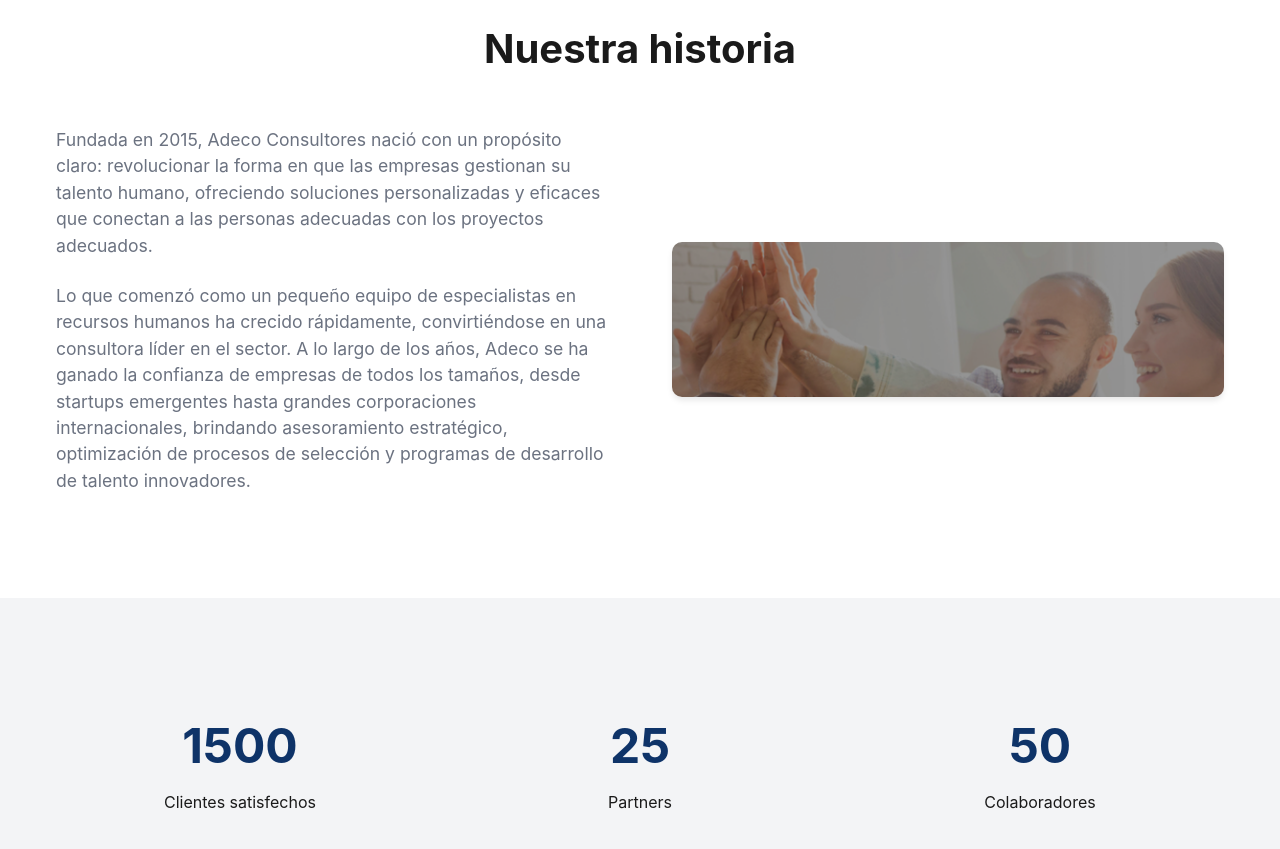
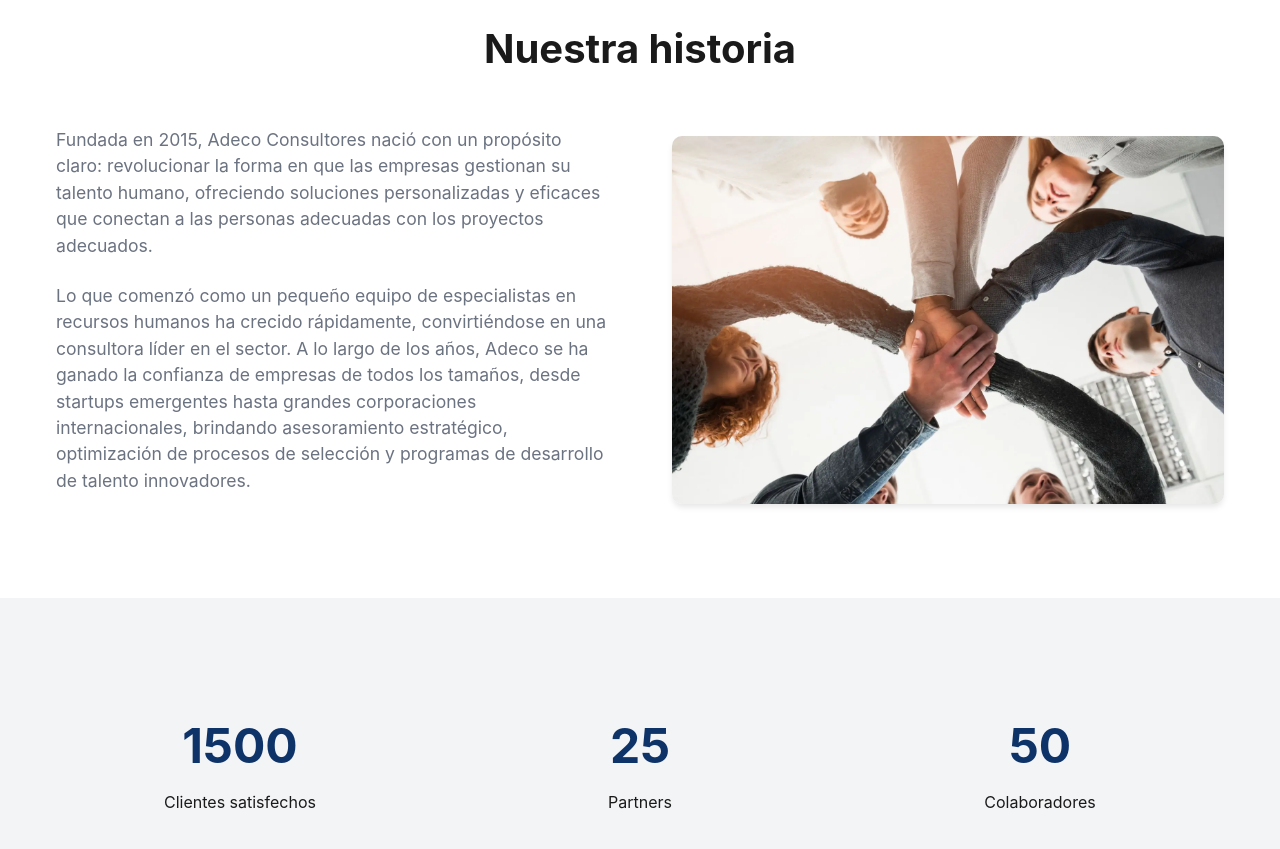
Before and after one commit to kurizuki/tarea, a website: page html/nosotros.html in a window 1280 px wide. Shown: the part 800-1649 px from the top of the page. Drawn offline with Linux system fonts and the light colour scheme.

Commit message:
Avance general

```diff
--- a/html/nosotros.html
+++ b/html/nosotros.html
@@ -34,7 +34,7 @@
             </div>
             <div class="story-image">
               <img
-                src="../img/historia.png"
+                src="../img/img1.webp"
                 alt="Historia de Sneak Empire"
                 class="fade-in-image"
               />
```
Also changed, not shown: package.json (added, +11 -0 lines), img/historia.png (deleted), img/icon.png (deleted), 1 other file.
